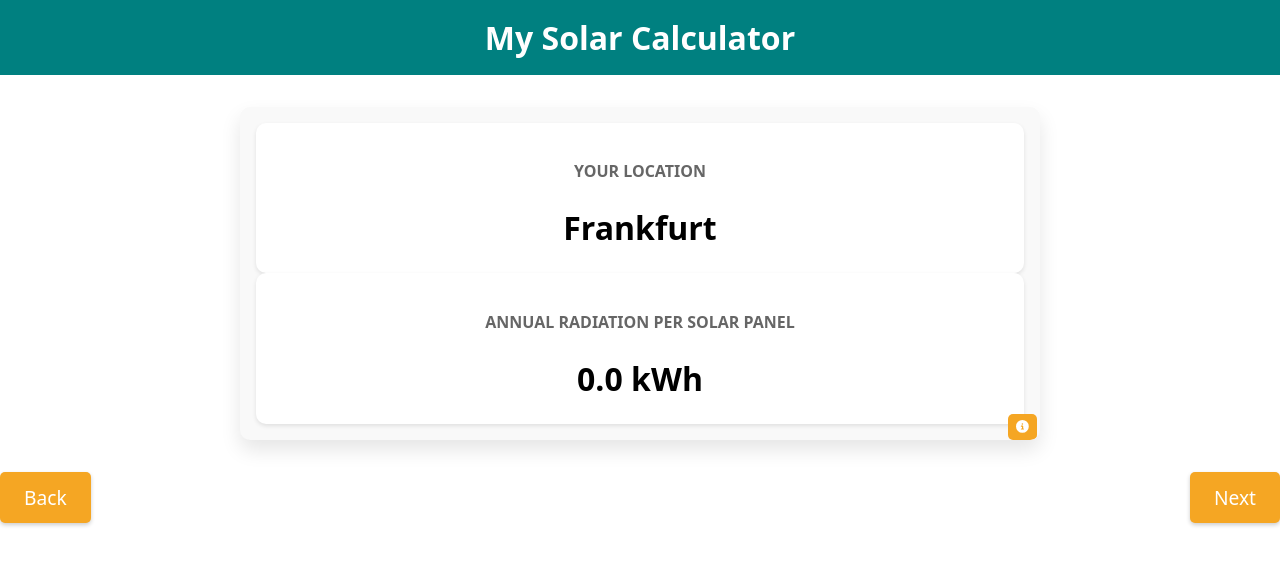
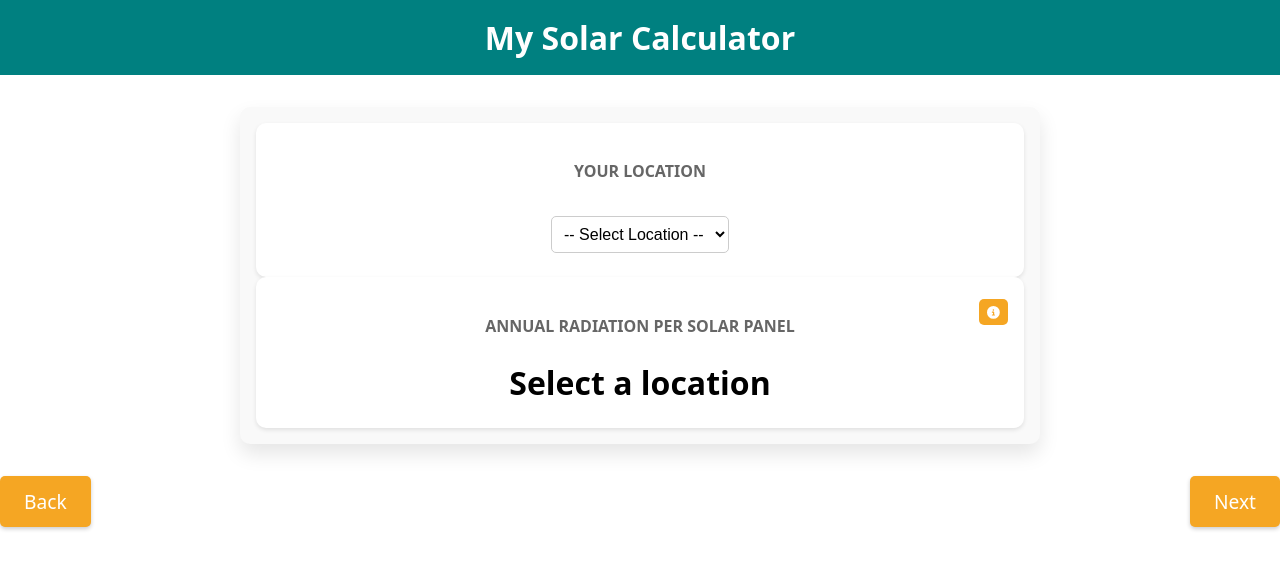
Before and after one commit to sirtobiwan/Solar-Calculator-Capstone-Project, a Next.js app: page /radiation in a window 1280 px wide. Shown: the top 568 px of the page. Built offline with nearby package versions, Linux system fonts and the light colour scheme; no server answers; the database is empty.

Commit message:
add-dropdown

```diff
--- a/components/CardRadiation/index.js
+++ b/components/CardRadiation/index.js
@@ -5,6 +5,21 @@ import { faInfoCircle } from "@fortawesome/free-solid-svg-icons";
 import Image from "next/image";
 import RadiationData from "../RadiationData";
 import Location from "../Location";
+import { useState } from "react";
+
+const locations = [
+
+  { id: 1, name: 'Berlin', radiation:  100 },
+  { id: 2, name: 'Capetown', radiation: 170 },
+  { id: 3, name: 'Frankfurt', radiation: 246  },
+  { id: 4, name: 'Madrid', radiation: 120 },
+  { id: 5, name: 'New York', radiation: 140 },
+  { id: 6, name: 'Paris', radiation: 110 },
+  { id: 7, name: 'Rio de Janeiro', radiation: 150 },
+  { id: 8, name: 'Rome', radiation: 130 },
+  { id: 9, name: 'Sydney', radiation: 160 },
+  { id: 10, name: 'Tokyo', radiation: 180 },
+];
 
 
 const StyledCard = styled.article`
@@ -46,11 +61,12 @@ const StyledData = styled.div`
   position: relative;
 `;
 
-const StyledRadiation = styled.span`
-  font-size: 0.8rem;
+const StyledModal = styled.span`
+font-size: 0.8rem;
+  display: flex;
   position: absolute;
-  bottom: 0rem;
-  right: 0.2rem;
+  right: 2rem;
+  top: 12rem;
   background-color: #f5a623;
   border-radius: 5px;
   color: white;
@@ -90,21 +106,48 @@ const StyledImage = styled(Image)`
   padding: 10px;
 `;
 
+const StyledDropdown = styled.select`
+  padding: 0.5rem;
+  font-size: 1rem;
+  border-radius: 5px;
+  border: 1px solid #ccc;
+  background-color: #fff;
+`;
 
 export default function CardRadiation() {
+  const [selectedLocation, setSelectedLocation] = useState('');
+  const [radiation, setRadiation] = useState(null);
 
-
+  const handleLocationChange = (event) => {
+    const selectedLocation = event.target.value;
+    setSelectedLocation(selectedLocation);
+    const selectedRadiation = locations.find(
+      (location) => location.name === selectedLocation
+    )?.radiation;
+    setRadiation(selectedRadiation);
+  };
 
   return (
     <StyledCard>
       <StyledContent>
         <StyledLabel>Your Location</StyledLabel>
-        <StyledData>Frankfurt</StyledData>
+        <StyledData>
+          <StyledDropdown value={selectedLocation} onChange={handleLocationChange}>
+            <option value="">-- Select Location --</option>
+            {locations.map((location) => (
+              <option key={location.id} value={location.name}>
+                {location.name}
+              </option>
+            ))}
+          </StyledDropdown>
+        </StyledData>
       </StyledContent>
       <StyledContent>
         <StyledLabel>Annual Radiation per Solar Panel</StyledLabel>
-        <StyledData><RadiationData/></StyledData>
-        <StyledRadiation>
+        <StyledData>
+          {radiation !== null ? `${radiation} kWh` : 'Select a location'}
+        </StyledData>
+        <StyledModal>
           <Modal
             text={
               <>
@@ -129,7 +172,7 @@ export default function CardRadiation() {
               </>
             }
           />
-        </StyledRadiation>
+        </StyledModal>
       </StyledContent>
     </StyledCard>
   );
```
